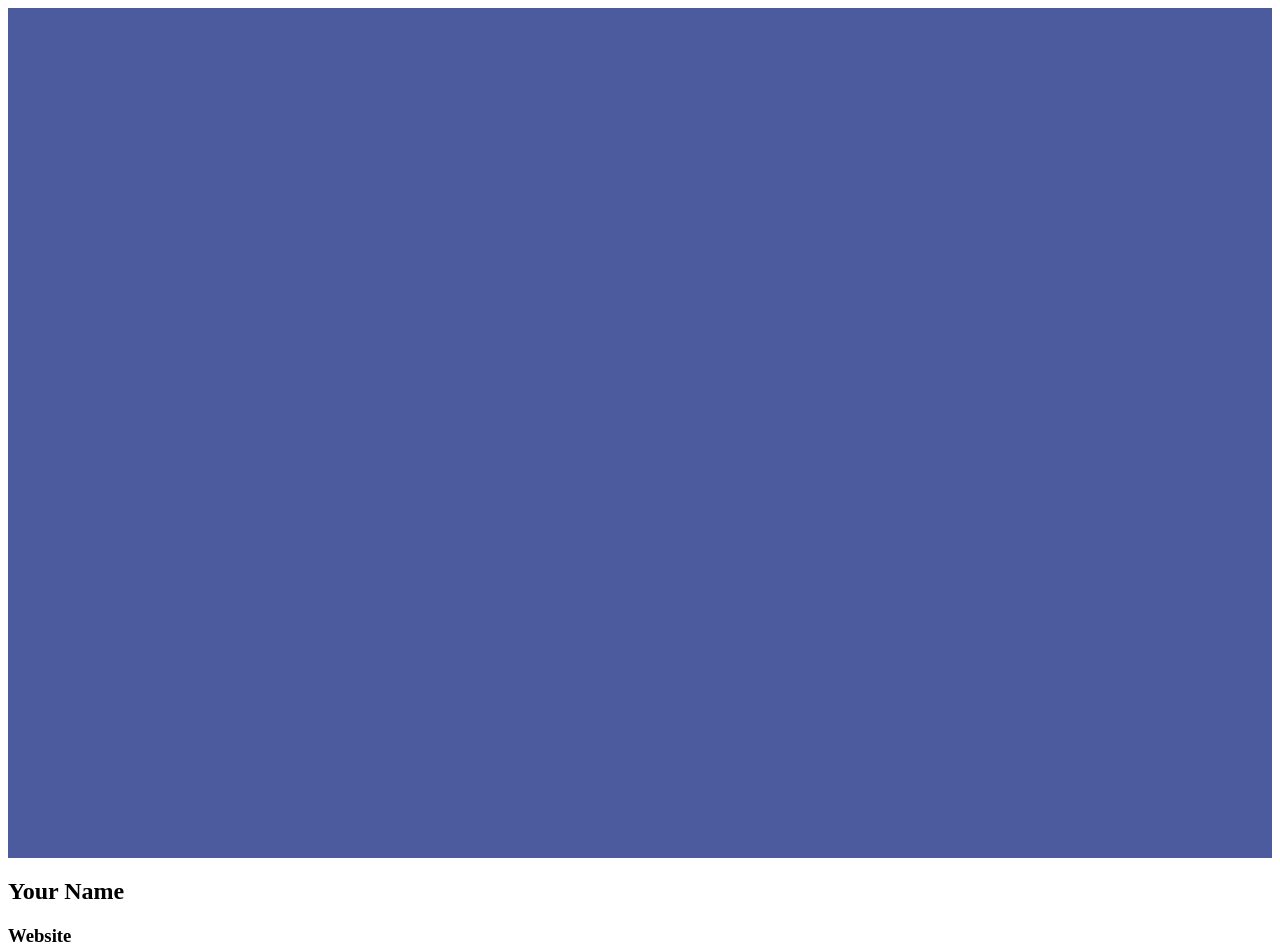
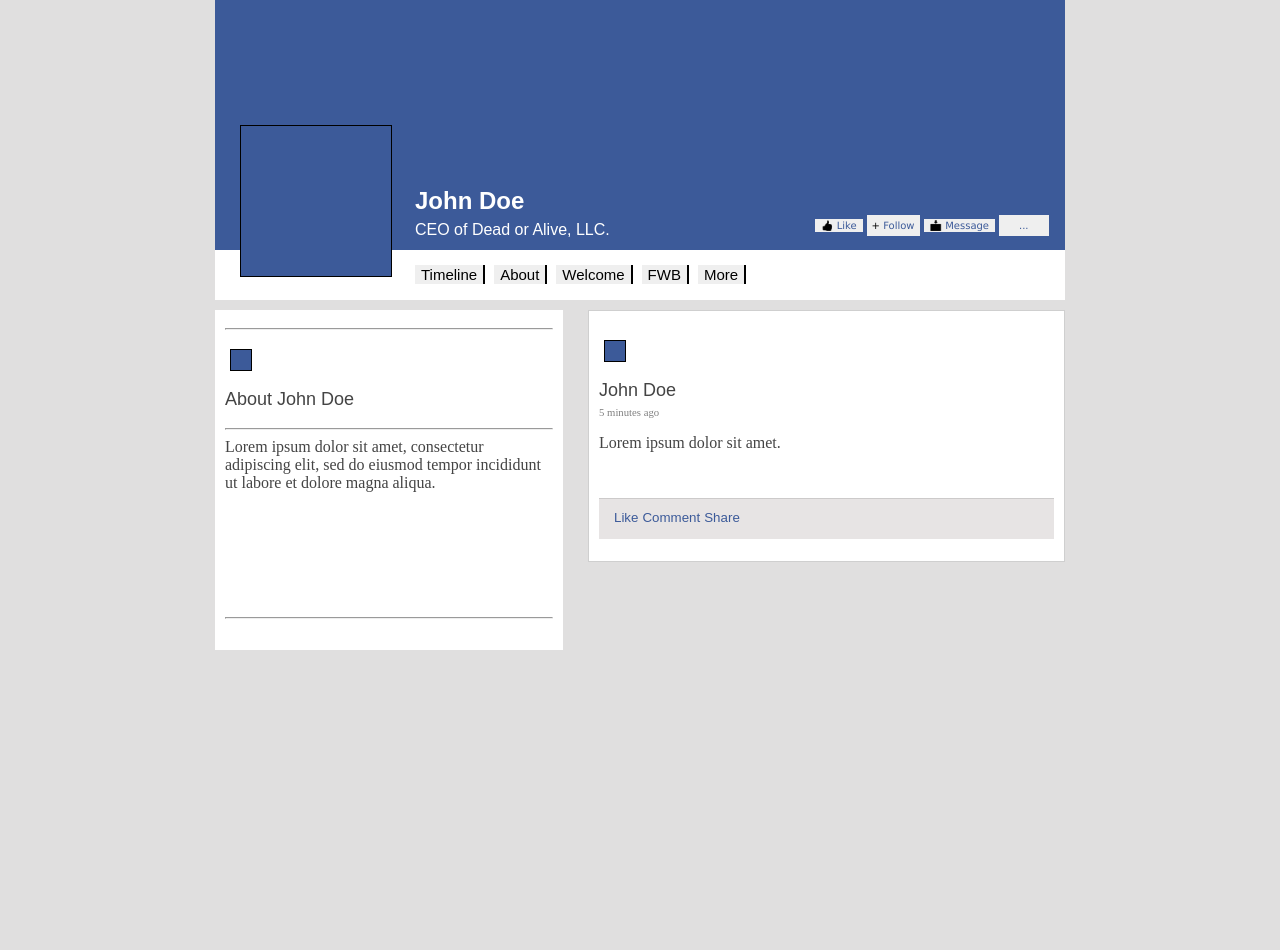
Before and after one commit to jdhaagenson/social-mockup, a plain HTML site: page index.html in a window 1280 px wide. Shown: the top 950 px of the page. After the commit the page ends 800 px from the top, so only its background shows below. Drawn offline with Linux system fonts and the light colour scheme.

Commit message:
updated html and css

```diff
--- a/index.html
+++ b/index.html
@@ -8,15 +8,15 @@
     <link rel="stylesheet" href="style.css">
 </head>
 <body>
-    <section id="headerbar">
-        <div id="cover"></div>
+    <header>
         <div id="profile-pic"></div>
-        <h1>Your Name</h1>
-        <h3>Website</h3>
-        <button id="like-button" class="buttons">Like</button>
-        <button id="follow-button" class="buttons">Follow</button>
-        <button id="message" class="buttons">Message</button>
+        <h2>John Doe</h2>
+        <h4>CEO of Dead or Alive, LLC.</h4>
+        <button id="like" class="buttons"><span class="icon"> &#128077; </span>Like</button>
+        <button id="follow-button" class="buttons"><span class="icon">&#x2b; </span>Follow</button>
+        <button id="message" class="buttons"><span class="icon">📩 </span>Message</button>
         <button id="dots" class="buttons">...</button>
+    </header>
     <nav id="navigate">
         <button id="timeline" class="navbutton">Timeline</button>
         <button id="about" class="navbutton">About</button>
@@ -24,7 +24,34 @@
         <button id="fwb" class="navbutton">FWB</button>
         <button id="more" class="navbutton dropdown">More</button>
     </nav>
-    </section>
+    <div class="widget">
+        <div class="col" id="left">
+            <hr>
+            <div class="box"></div>
+            <h3 class="left-side">About John Doe</h3>
+            <div id="line">
+                <p class="left-side">
+                    <hr>
+                    Lorem ipsum dolor sit amet, consectetur adipiscing elit, sed do eiusmod tempor
+                    incididunt ut labore et dolore magna aliqua.
+                    <hr class="line2">
+                </p>
+            </div>
+        </div>
+        <div class="col" id="right">
+            <div class="box"></div>
+            <h3 class="right-side" id="post-name">John Doe</h3>
+            <h6 class="right-side" id="date">5 minutes ago</h6>
+            <p class="right-content">Lorem ipsum dolor sit amet.</p>
+            <div id="post-actions">
+                <p>
+                    <button type="button" class="post-button" id="like-button">Like</button>
+                    <button type="button" class="post-button" id="comment">Comment</button>
+                    <button type="button" class="post-button" id="share">Share</button>
+                </p>
+            </div>
+        </div>
+    </div>
 
 </body>
 </html>
--- a/style.css
+++ b/style.css
@@ -1,6 +1,205 @@
-#cover {
+body {
+    background-color: rgb(224, 223, 223);
+    margin: 0;
+    padding: 0;
+    display: grid;
+    grid-auto-columns: 1fr 1fr 1fr;
+}
+header {
+    background-color: #3c5a99;
+    width: 850px;
+    height: 250px;
+    margin-left: auto;
+    margin-right: auto;
+}
+.buttons {
+    position: relative;
+    top: -45px;
+    left: 600px;
+    font-family: Verdana, Geneva, Tahoma, sans-serif;
+    font-size: 10px;
+    border: none;
+    color: #3c5a99;
+}
+#follow-button {
+    margin: 0;
+    padding: 5px;
+}
+#message {
+    margin: 0;
+}
+#dots {
+    margin: 0;
+    padding: 5px 20px;
+}
+h2 {
+    position: relative;
+    top: 15px;
+    left: 200px;
+    color: white;
+    font-family: sans-serif;
+}
+h3 {
+    font-family: sans-serif;
+    font-size: 18px;
+    font-weight: lighter;
+}
+h4 {
+    position: relative;
+    left: 200px;
+    color: white;
+    font-family: sans-serif;
+    font-weight: lighter;
+}
+nav {
+    height: 50px;
+    width: 850px;
+    margin-left: auto;
+    margin-right: auto;
+    background-color: white;
+    justify-content: flex-end;
+}
+.navbutton {
+    border-top: none;
+    border-bottom: none;
+    border-left: none;
+    margin: 15px 2.5px;
+    text-align: center;
+    font-size: 15px;
+}
+button:hover {
+    text-decoration: underline #3c5a99;
+    border: none;
+    cursor: pointer;
+    font-weight: bold;
+}
+#profile-pic {
+    position: relative;
+    top: 125px;
+    left: 25px;
+    border-width: thin;
+    border-style: solid;
+    background-color: #3c5a99;
+    height: 150px;
+    width: 150px;
+    z-index: 1;
+}
+#timeline {
+    margin-left: 200px;
+}
+.show {
     display: block;
-    box-sizing:content-box;
-    height: 850px;
-    background-color: #4b5b9e;
 }
+/*flexcontainer : */
+.widget {
+    display: grid;
+    justify-content: inherit;
+    grid-template-columns: auto auto auto;
+    color: #444;
+    width: 850px;
+    margin-left: auto;
+    margin-right: auto;
+}
+.line2 {
+    margin-top: 125px;
+    font-weight: lighter;
+}
+.col {
+    margin-top: 10px;
+    background-color: white;
+    border-width: 1px;
+    border-color: rgb(207, 207, 207);
+    border-style: solid;
+    text-align: left;
+}
+/* left-side {
+    height: 175px;
+    margin-bottom: 225px;
+    display: flex;
+    justify-content: center; */
+
+#left {
+    width: 328px;
+    height: 320px;
+    border: gray 1pt;
+    margin-right: 25px;
+    padding: 10px;
+}
+#right {
+    padding: 10px;
+    height: 230px;
+    width: 455px;
+    margin-bottom: 200px;
+    display: flex;
+    flex-flow: column;
+    text-align: left;
+}
+.box {
+    display: flex;
+    flex-direction: row;
+    border-width: thin;
+    border-style: solid;
+    border-color: black;
+    background-color: #3c5a99;
+    height: 20px;
+    width: 20px;
+    margin-top: 0.2in;
+    margin-left: 5px;
+    justify-content: space-around;
+}
+#post-name {
+    margin-bottom: 5px;
+}
+h6 {
+    margin: 0;
+    font-weight: lighter;
+    color: grey;
+}
+.post-button {
+    position: relative;
+    bottom: 7px;
+    border: none;
+    background-color: rgb(231, 228, 228);
+}
+#like-button {
+    color: #3c5a99;
+    margin-left: 15px;
+    padding: 0;
+}
+#comment {
+    color: #3c5a99;
+    margin: 0;
+    padding:0;
+}
+#share {
+    color: #3c5a99;
+    margin: 0px;
+    padding: 0px;
+}
+#post-actions {
+    position: relative;
+    top: 30px;
+    background-color: rgb(231, 228, 228);
+    height: 40px;
+    border-top: 1px solid rgb(204, 202, 202);
+}
+.icon {
+    color: transparent;
+    text-shadow: 0 0 black;
+}
+#right-content {
+    display: flex;
+    flex-direction: row;
+    justify-content: center;
+}
+.box2 {
+    display: flex;
+    flex-direction: row;
+    border-width: thin;
+    border-style: solid;
+    border-color: #3c5a99;
+    height: 20px;
+    width: 20px;
+    margin-top: 0.2in;
+    margin-right: 5px;
+}
```
Lines whose indentation alone changed are shown as unchanged.
